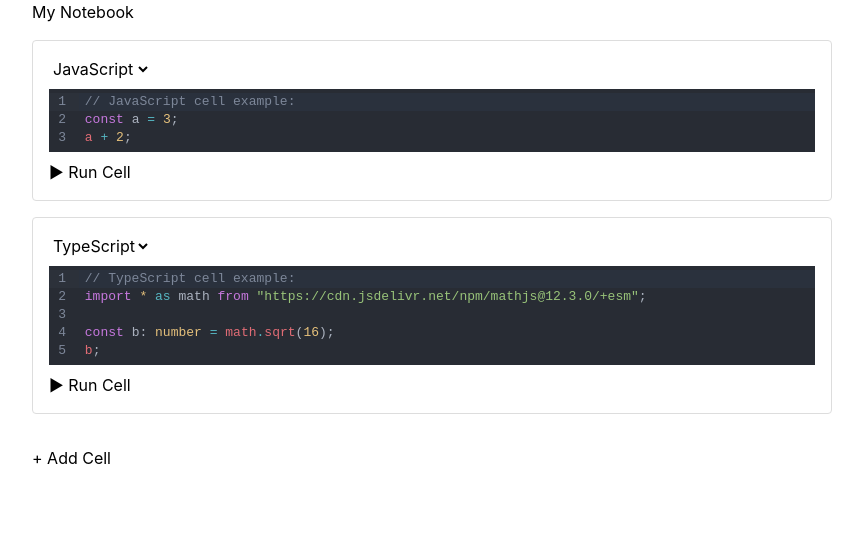
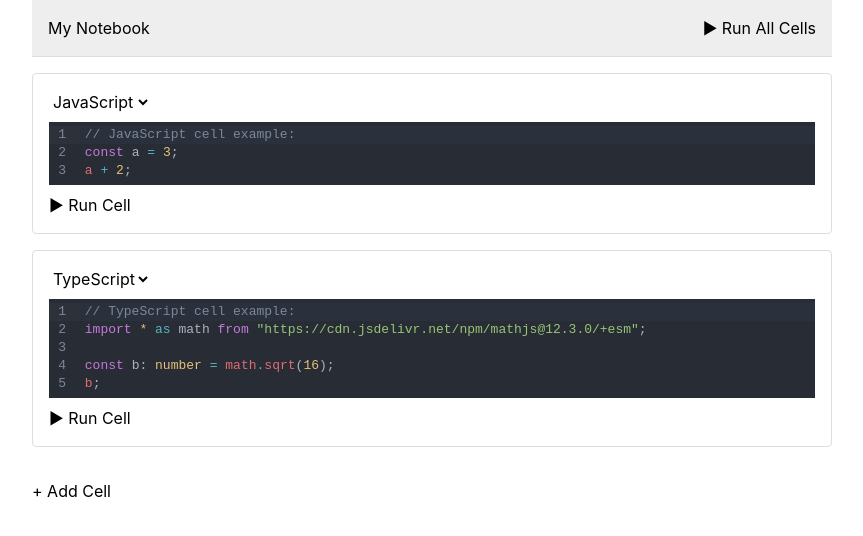
Before and after one commit to dmenezesgabriel/computational-notebook, a React (Vite) app: page / in a window 1280 px wide. Shown: the top 536 px of the page, without its empty margins (208-1071 px from the left). Built offline with nearby package versions, Linux system fonts and the light colour scheme.

Commit message:
feat: add run all cels

```diff
--- a/src/App.tsx
+++ b/src/App.tsx
@@ -1,4 +1,10 @@
-import React, { useState, useRef, useEffect } from "react";
+import React, {
+  useState,
+  useRef,
+  useEffect,
+  useImperativeHandle,
+  forwardRef,
+} from "react";
 import * as ts from "typescript";
 import "./index.css";
 
@@ -247,20 +253,29 @@ interface CellData {
 }
 
 // ----------------------
+// CellHandle interface to expose a runCell method.
+interface CellHandle {
+  runCell: () => Promise<void>;
+}
+
+// ----------------------
 // A single notebook cell. It shows a CodeMirror editor (our CodeEditor component),
 // a language selector, a run button, and an output area.
-interface NotebookCellProps {
-  cell: CellData;
-  onChange: (id: number, changes: Partial<CellData>) => void;
-}
-
-const Cell: React.FC<NotebookCellProps> = ({ cell, onChange }) => {
+const Cell = forwardRef<
+  CellHandle,
+  { cell: CellData; onChange: (id: number, changes: Partial<CellData>) => void }
+>(({ cell, onChange }, ref) => {
   const [output, setOutput] = useState<string>("");
 
   const handleRun = async () => {
     const result = await runCode(cell.code, cell.language);
     setOutput(result);
   };
+
+  // Expose the runCell function to parent via ref.
+  useImperativeHandle(ref, () => ({
+    runCell: handleRun,
+  }));
 
   const handleCodeChange = (newValue: string) => {
     onChange(cell.id, { code: newValue });
@@ -311,11 +326,12 @@ const Cell: React.FC<NotebookCellProps> = ({ cell, onChange }) => {
       )}
     </div>
   );
-};
+});
 
 // ----------------------
 // The Notebook component holds an array of cells.
 // Cells share a global namespace so that variables declared in one cell are available in later cells.
+// A top nav toolbar is added with a "Run All Cells" button.
 const Notebook: React.FC = () => {
   const [cells, setCells] = useState<CellData[]>([
     {
@@ -336,11 +352,31 @@ b;`,
     },
   ]);
 
-  // Update cell data based on changes from a cell.
+  // Create refs for each cell.
+  const cellRefs = useRef<Map<number, React.RefObject<CellHandle>>>(new Map());
+
+  // Ensure each cell has a ref.
+  cells.forEach((cell) => {
+    if (!cellRefs.current.has(cell.id)) {
+      cellRefs.current.set(cell.id, React.createRef<CellHandle>());
+    }
+  });
+
+  // Function to update cell data.
   const updateCell = (id: number, changes: Partial<CellData>) => {
     setCells((prev) =>
       prev.map((cell) => (cell.id === id ? { ...cell, ...changes } : cell))
     );
+  };
+
+  // Run all cells by iterating over their refs.
+  const runAllCells = async () => {
+    for (const cell of cells) {
+      const ref = cellRefs.current.get(cell.id);
+      if (ref && ref.current) {
+        await ref.current.runCell();
+      }
+    }
   };
 
   const addCell = () => {
@@ -350,9 +386,28 @@ b;`,
 
   return (
     <div className="notebook" style={{ maxWidth: "800px", margin: "auto" }}>
-      <h1>My Notebook</h1>
+      {/* Top Navigation Toolbar */}
+      <header
+        style={{
+          display: "flex",
+          alignItems: "center",
+          justifyContent: "space-between",
+          padding: "1em",
+          background: "#eee",
+          borderBottom: "1px solid #ddd",
+          marginBottom: "1em",
+        }}
+      >
+        <h1>My Notebook</h1>
+        <button onClick={runAllCells}>▶ Run All Cells</button>
+      </header>
       {cells.map((cell) => (
-        <Cell key={cell.id} cell={cell} onChange={updateCell} />
+        <Cell
+          key={cell.id}
+          cell={cell}
+          onChange={updateCell}
+          ref={cellRefs.current.get(cell.id)}
+        />
       ))}
       <button onClick={addCell} style={{ marginTop: "1em" }}>
         + Add Cell
```
